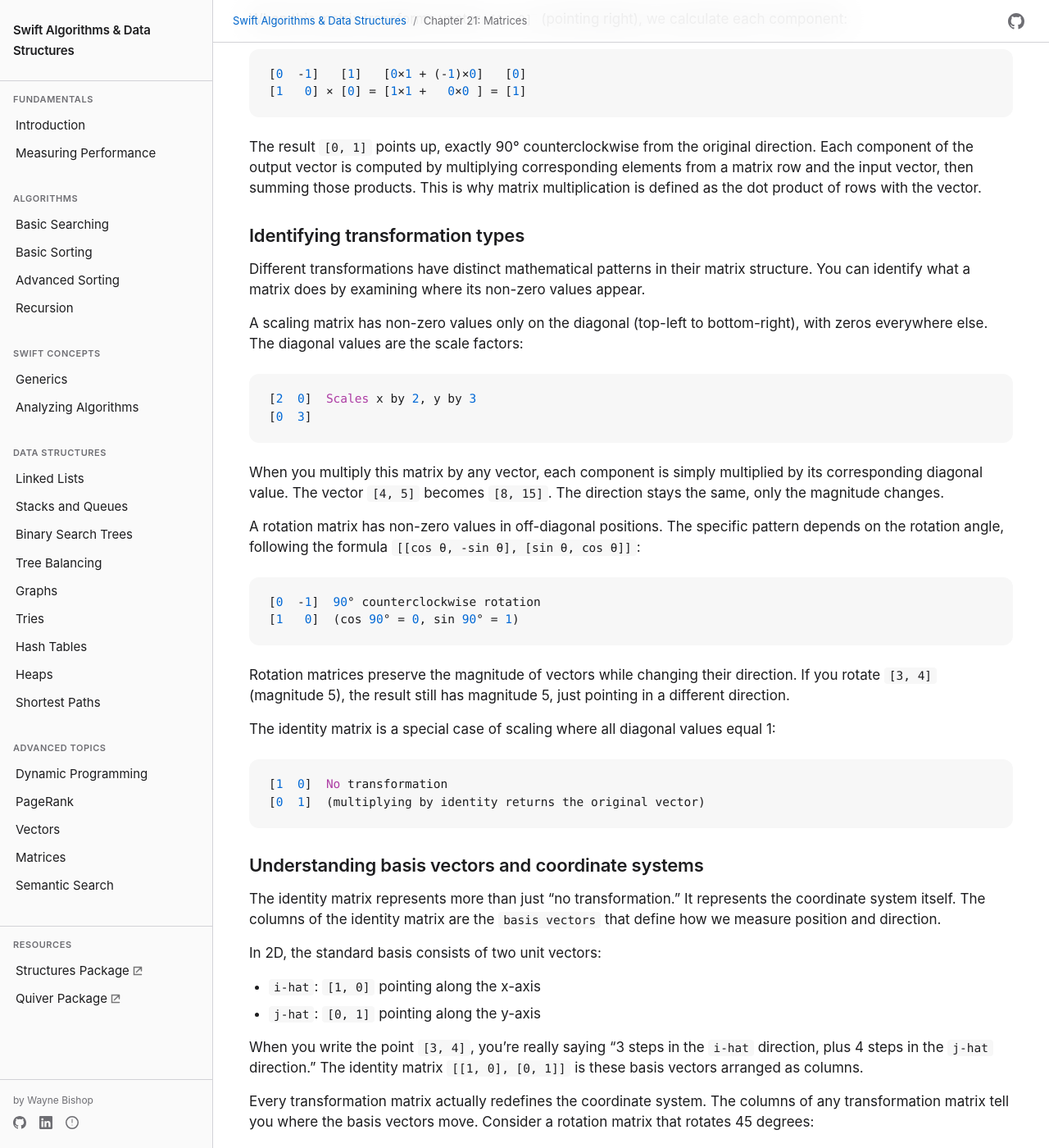
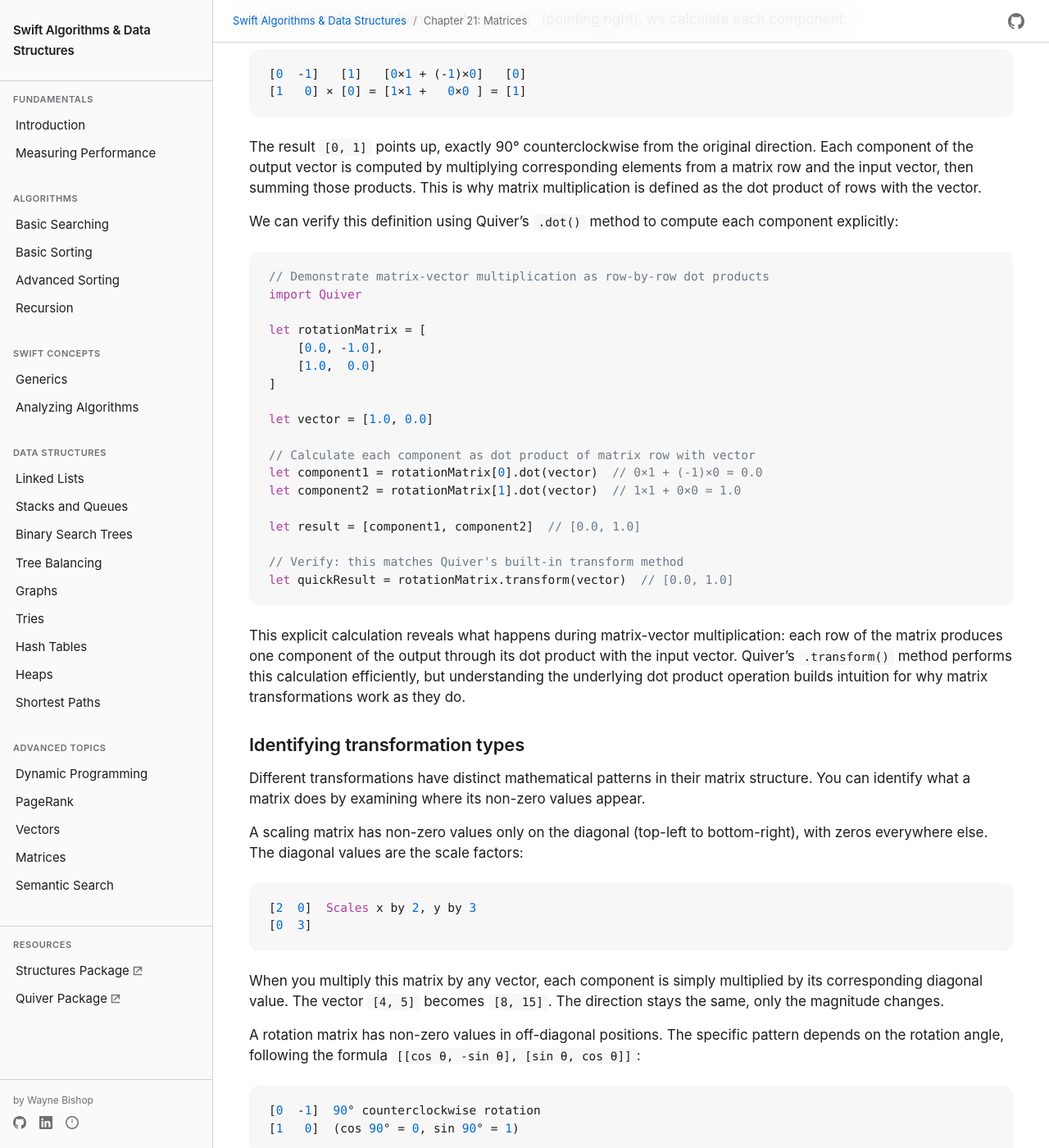
Before and after one commit to waynewbishop/swift-algorithms, a Jekyll site: the page built from 21-matrices.md, in a window 1280 px wide and 1400 px high, scrolled down 2320 px. Shown: the whole window at 82% size. Built offline with Jekyll 4.4.1, drawn with Linux system fonts in a browser that asks for light colours.

Commit message:
Add explicit dot product demonstration to Chapter 21: Matrices
Added code example showing matrix-vector multiplication as row-by-row dot products using Quiver.

New Section Added (after line 79):
- Demonstrates matrix-vector multiplication using Quiver .dot() method
- Shows explicit calculation: each component = dot product of matrix row with vector
- Verifies result matches .transform() method
- Builds intuition for why matrix transformations work

Pedagogical Value:
- Links theory statement (matrix multiplication is defined as dot product) to practice
- Shows manual calculation before introducing convenient .transform() method
- Reveals what happens under the hood during matrix-vector multiplication
- Provides alternate approach for readers who want to understand internals

Code demonstrates:
let component1 = rotationMatrix[0].dot(vector)  // First row dot vector
let component2 = rotationMatrix[1].dot(vector)  // Second row dot vector
let result = [component1, component2]

Location: Lines 81-104 (inserted after theory explanation, before Identifying transformation types)

Impact: 24 lines added demonstrating core matrix multiplication concept with executable Quiver code

🤖 Generated with Claude Code
Co-Authored-By: Claude <noreply@anthropic.com>

````diff
--- a/21-matrices.md
+++ b/21-matrices.md
@@ -77,6 +77,31 @@ When this matrix transforms vector `[1, 0]` (pointing right), we calculate each
 ```
 
 The result `[0, 1]` points up, exactly 90° counterclockwise from the original direction. Each component of the output vector is computed by multiplying corresponding elements from a matrix row and the input vector, then summing those products. This is why matrix multiplication is defined as the dot product of rows with the vector.
+
+We can verify this definition using Quiver's `.dot()` method to compute each component explicitly:
+
+```swift
+// Demonstrate matrix-vector multiplication as row-by-row dot products
+import Quiver
+
+let rotationMatrix = [
+    [0.0, -1.0],
+    [1.0,  0.0]
+]
+
+let vector = [1.0, 0.0]
+
+// Calculate each component as dot product of matrix row with vector
+let component1 = rotationMatrix[0].dot(vector)  // 0×1 + (-1)×0 = 0.0
+let component2 = rotationMatrix[1].dot(vector)  // 1×1 + 0×0 = 1.0
+
+let result = [component1, component2]  // [0.0, 1.0]
+
+// Verify: this matches Quiver's built-in transform method
+let quickResult = rotationMatrix.transform(vector)  // [0.0, 1.0]
+```
+
+This explicit calculation reveals what happens during matrix-vector multiplication: each row of the matrix produces one component of the output through its dot product with the input vector. Quiver's `.transform()` method performs this calculation efficiently, but understanding the underlying dot product operation builds intuition for why matrix transformations work as they do.
 
 ### Identifying transformation types
 
````
